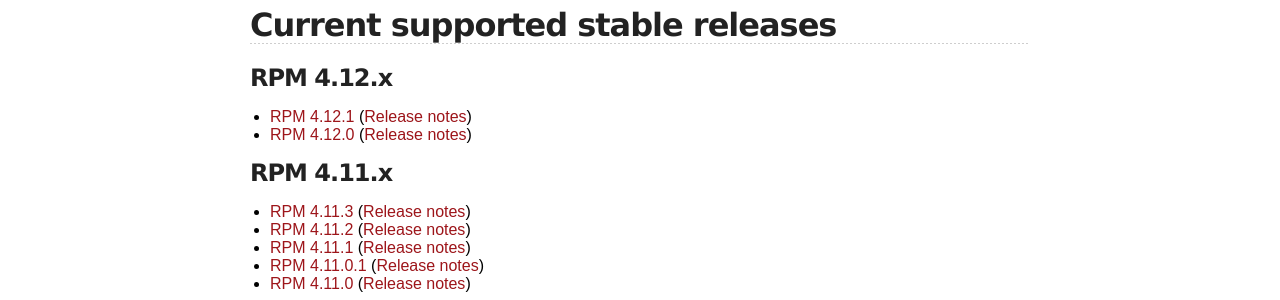
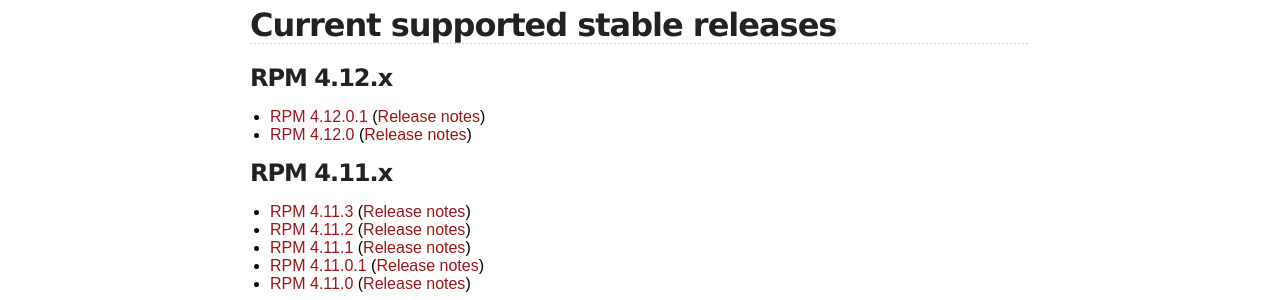
Before and after one commit to rpm-software-management/rpm-web, a Jekyll site: the page built from download.md, in a window 1280 px wide. Shown: the part 228-528 px from the top of the page. Built offline with Jekyll 4.4.1, drawn with Linux system fonts in a browser that asks for light colours.

Commit message:
Missing .0 in release

```diff
--- a/download.md
+++ b/download.md
@@ -7,7 +7,7 @@ title: Download source
 
 ### RPM 4.12.x
 
-* [RPM 4.12.1](http://rpm.org/releases/rpm-4.12.x/rpm-4.12.0.1.tar.bz2) ([Release notes](Releases/4.12.0.1.html))
+* [RPM 4.12.0.1](http://rpm.org/releases/rpm-4.12.x/rpm-4.12.0.1.tar.bz2) ([Release notes](Releases/4.12.0.1.html))
 * [RPM 4.12.0](http://rpm.org/releases/rpm-4.12.x/rpm-4.12.0.tar.bz2) ([Release notes](Releases/4.12.0.html))
 
 ### RPM 4.11.x
```
